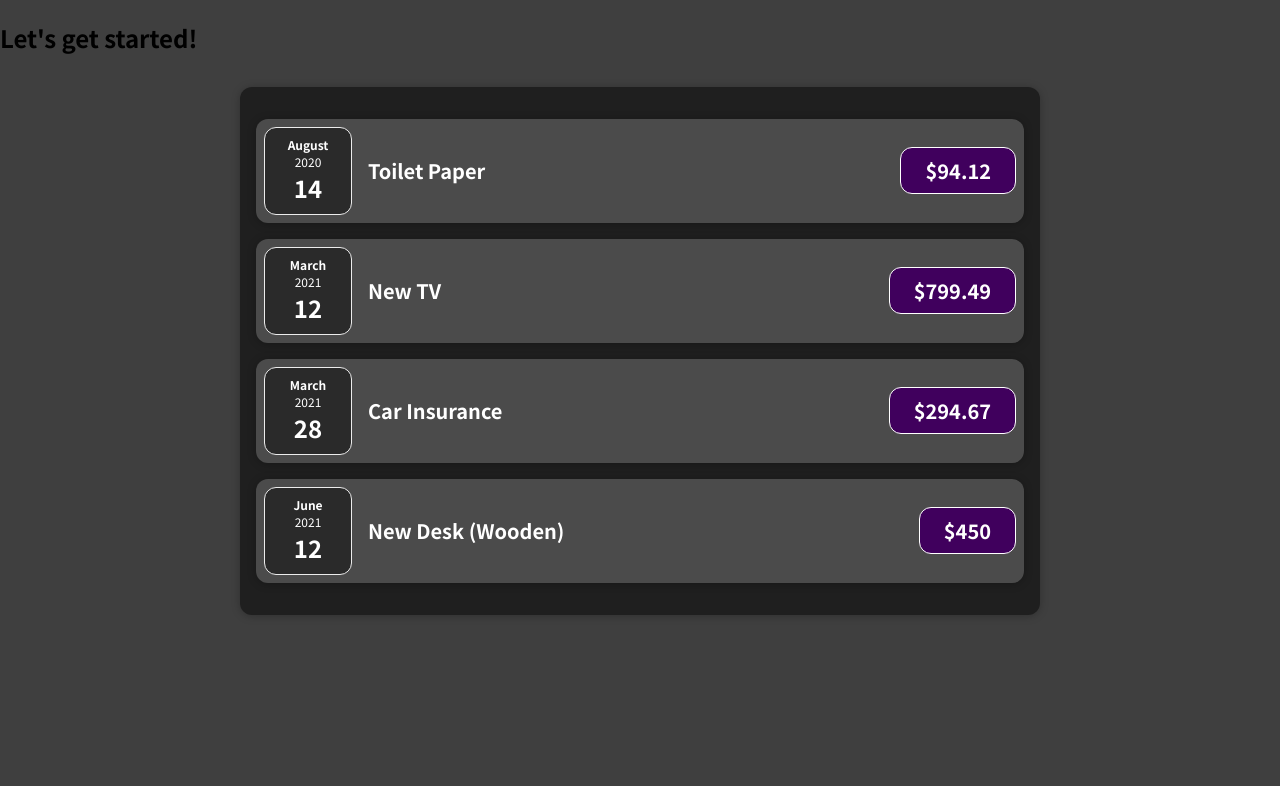
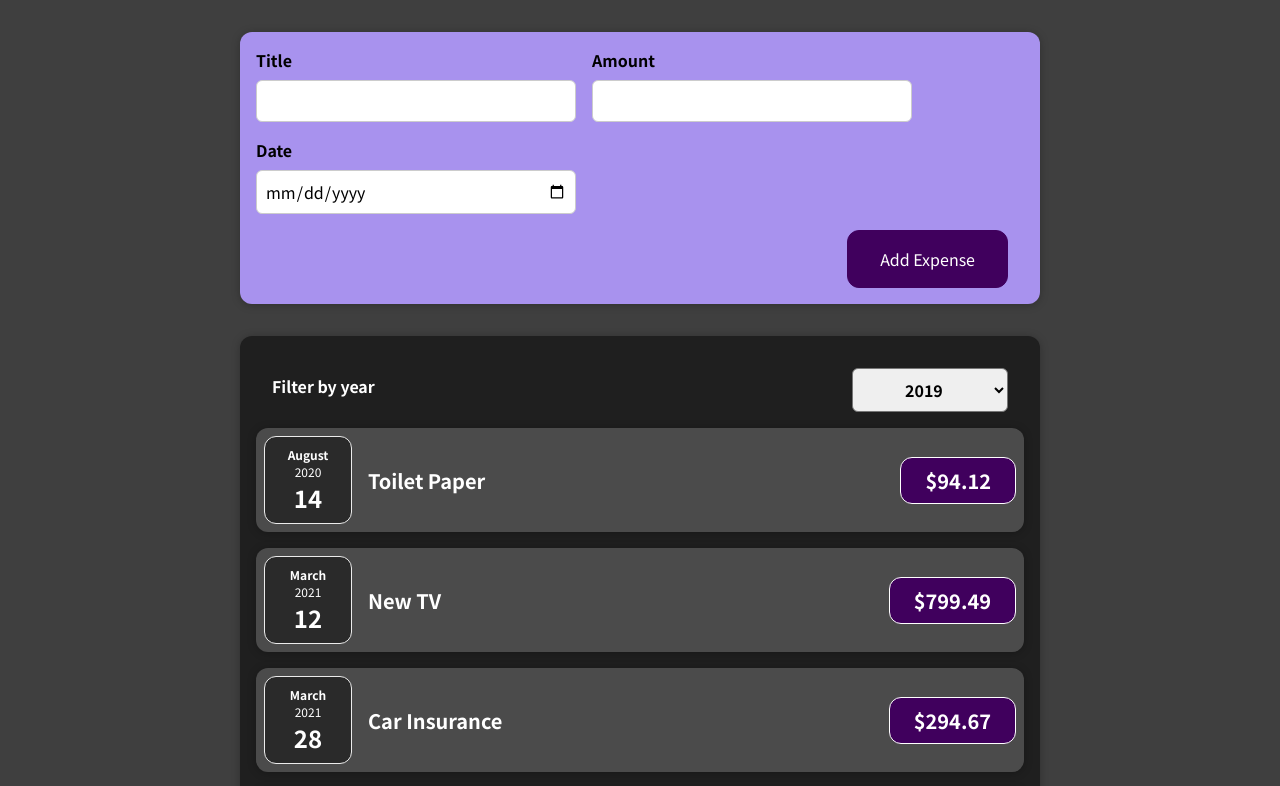
Before and after one commit to AimanShakeel1008/react-complete-guide, a React (Create React App) app: page / in a window 1280 px wide. Shown: the top 786 px of the page. Built offline with nearby package versions, Linux system fonts and the light colour scheme.

Commit message:
react working with state and events

```diff
--- a/src/App.js
+++ b/src/App.js
@@ -1,4 +1,5 @@
 import React from "react";
+import NewExpense from "./components/NewExpense/NewExpense";
 import Expenses from "./components/Expenses/Expenses";
 
 const App = () => {
@@ -31,9 +32,13 @@
   //   React.createElement(Expenses, { items: expenses })
   // );
 
+  const addExpenseHandler = (expense) => {
+    console.log(expense);
+  };
+
   return (
     <div>
-      <h2>Let's get started!</h2>
+      <NewExpense onAddExpense={addExpenseHandler} />
       <Expenses data={expenses} />
     </div>
   );
--- a/src/components/Expenses/Expenses.js
+++ b/src/components/Expenses/Expenses.js
@@ -1,11 +1,23 @@
-import React from "react";
+import React, { useState } from "react";
 import ExpenseItem from "./ExpenseItem";
 import "./Expenses.css";
 import Card from "../UI/Card";
+import ExpensesFilter from "./ExpensesFilter";
 
 const Expenses = (props) => {
+  const [filterYear, setFilterYear] = useState("2019");
+
+  const filterYearChangeHandler = (selectedYear) => {
+    setFilterYear(selectedYear);
+  };
+
   return (
+    <div>
       <Card className="expenses">
+        <ExpensesFilter
+          selected={filterYear}
+          onFilterYearChange={filterYearChangeHandler}
+        />
         <ExpenseItem
           title={props.data[0].title}
           date={props.data[0].date}
@@ -27,6 +39,7 @@
           amount={props.data[3].amount}
         />
       </Card>
+    </div>
   );
 };
 
--- /dev/null
+++ b/src/components/Expenses/ExpensesFilter.css
@@ -0,0 +1,24 @@
+.expenses-filter {
+  color: white;
+  padding: 0 1rem;
+}
+
+.expenses-filter__control {
+  display: flex;
+  width: 100%;
+  align-items: center;
+  justify-content: space-between;
+  margin: 1rem 0;
+}
+
+.expenses-filter label {
+  font-weight: bold;
+  margin-bottom: 0.5rem;
+}
+
+.expenses-filter select {
+  font: inherit;
+  padding: 0.5rem 3rem;
+  font-weight: bold;
+  border-radius: 6px;
+}
--- /dev/null
+++ b/src/components/Expenses/ExpensesFilter.js
@@ -0,0 +1,24 @@
+import React from "react";
+
+import "./ExpensesFilter.css";
+
+const ExpensesFilter = (props) => {
+  const yearChangeHandler = (e) => {
+    props.onFilterYearChange(e.target.value);
+  };
+  return (
+    <div className="expenses-filter">
+      <div className="expenses-filter__control">
+        <label>Filter by year</label>
+        <select value={props.selected} onChange={yearChangeHandler}>
+          <option value="2022">2022</option>
+          <option value="2021">2021</option>
+          <option value="2020">2020</option>
+          <option value="2019">2019</option>
+        </select>
+      </div>
+    </div>
+  );
+};
+
+export default ExpensesFilter;
--- /dev/null
+++ b/src/components/NewExpense/ExpenseForm.css
@@ -0,0 +1,26 @@
+.new-expense__controls {
+  display: flex;
+  flex-wrap: wrap;
+  gap: 1rem;
+  margin-bottom: 1rem;
+  text-align: left;
+}
+
+.new-expense__control label {
+  font-weight: bold;
+  margin-bottom: 0.5rem;
+  display: block;
+}
+
+.new-expense__control input {
+  font: inherit;
+  padding: 0.5rem;
+  border-radius: 6px;
+  border: 1px solid #ccc;
+  width: 20rem;
+  max-width: 100%;
+}
+
+.new-expense__actions {
+  text-align: right;
+}
--- /dev/null
+++ b/src/components/NewExpense/ExpenseForm.js
@@ -0,0 +1,90 @@
+import React, { useState } from "react";
+import "./ExpenseForm.css";
+
+const ExpenseForm = (props) => {
+  const [enteredTitle, setEnteredTitle] = useState("");
+  const [enteredAmount, setEnteredAmount] = useState("");
+  const [enteredDate, setEnteredDate] = useState("");
+
+  const titleChangeHandler = (e) => {
+    setEnteredTitle(e.target.value);
+    // setUserInput({
+    //   ...userInput,
+    //   enteredTitle: event.target.value,
+    // });
+    // setUserInput((prevState) => {
+    //   return { ...prevState, enteredTitle: event.target.value };
+    // });
+  };
+
+  const amountChangeHandler = (e) => {
+    setEnteredAmount(e.target.value);
+    // setUserInput({
+    //   ...userInput,
+    //   enteredAmount: event.target.value,
+    // });
+  };
+
+  const dateChangeHandler = (e) => {
+    setEnteredDate(e.target.value);
+    // setUserInput({
+    //   ...userInput,
+    //   enteredDate: event.target.value,
+    // });
+  };
+
+  const submitHandler = (e) => {
+    e.preventDefault();
+
+    const expenseData = {
+      title: enteredTitle,
+      amount: enteredAmount,
+      date: new Date(enteredDate),
+    };
+
+    props.onSaveExpenseData(expenseData);
+    setEnteredTitle("");
+    setEnteredAmount("");
+    setEnteredDate("");
+  };
+
+  return (
+    <form onSubmit={submitHandler}>
+      <div className="new-expense__controls">
+        <div className="new-expense__control">
+          <label>Title</label>
+          <input
+            type="text"
+            value={enteredTitle}
+            onChange={titleChangeHandler}
+          />
+        </div>
+        <div className="new-expense__control">
+          <label>Amount</label>
+          <input
+            type="number"
+            min="0.01"
+            step="0.01"
+            value={enteredAmount}
+            onChange={amountChangeHandler}
+          />
+        </div>
+        <div className="new-expense__control">
+          <label>Date</label>
+          <input
+            type="date"
+            min="2019-01-01"
+            max="2022-12-31"
+            value={enteredDate}
+            onChange={dateChangeHandler}
+          />
+        </div>
+      </div>
+      <div className="new-expense__actions">
+        <button type="submit">Add Expense</button>
+      </div>
+    </form>
+  );
+};
+
+export default ExpenseForm;
--- /dev/null
+++ b/src/components/NewExpense/NewExpense.css
@@ -0,0 +1,38 @@
+.new-expense {
+  background-color: #a892ee;
+  padding: 1rem;
+  margin: 2rem auto;
+  width: 50rem;
+  max-width: 95%;
+  border-radius: 12px;
+  text-align: center;
+  box-shadow: 0 1px 8px rgba(0, 0, 0, 0.25);
+}
+
+.new-expense button {
+  font: inherit;
+  cursor: pointer;
+  padding: 1rem 2rem;
+  border: 1px solid #40005d;
+  background-color: #40005d;
+  color: white;
+  border-radius: 12px;
+  margin-right: 1rem;
+}
+
+.new-expense button:hover,
+.new-expense button:active {
+  background-color: #510674;
+  border-color: #510674;
+}
+
+.new-expense button.alternative {
+  color: #220131;
+  border-color: transparent;
+  background-color: transparent;
+}
+
+.new-expense button.alternative:hover,
+.new-expense button.alternative:active {
+  background-color: #ddb3f8;
+}
--- /dev/null
+++ b/src/components/NewExpense/NewExpense.js
@@ -0,0 +1,21 @@
+import React from "react";
+import ExpenseForm from "./ExpenseForm";
+import "./NewExpense.css";
+
+const NewExpense = (props) => {
+  const expenseDataHandler = (enteredExpenseData) => {
+    const expenseData = {
+      ...enteredExpenseData,
+      id: Math.random().toString(),
+    };
+
+    props.onAddExpense(expenseData);
+  };
+  return (
+    <div className="new-expense">
+      <ExpenseForm onSaveExpenseData={expenseDataHandler} />
+    </div>
+  );
+};
+
+export default NewExpense;
```
Also changed, not shown: 1 other file (tests, documents, lock files or other folders). Lines whose indentation alone changed are shown as unchanged.
